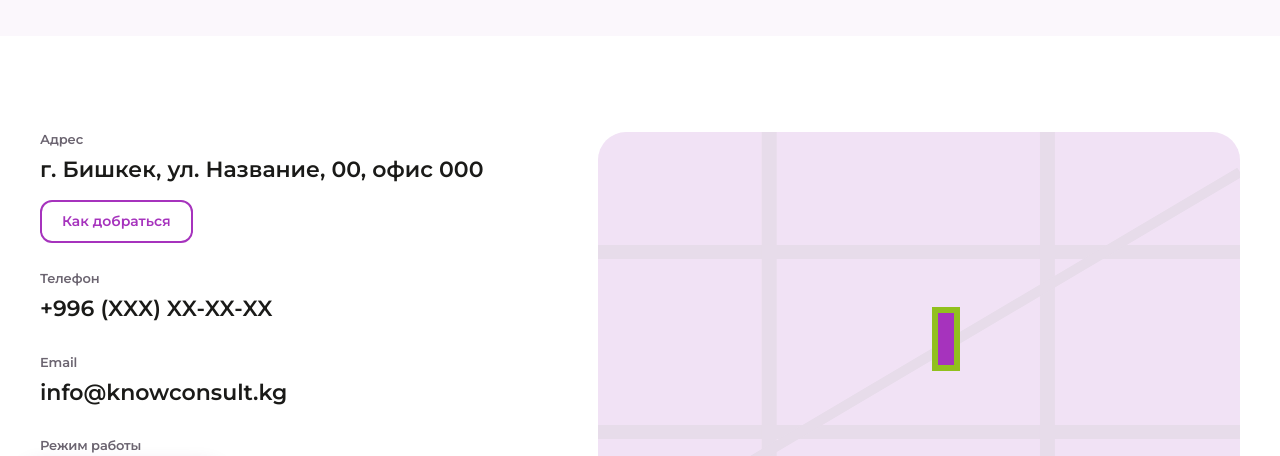
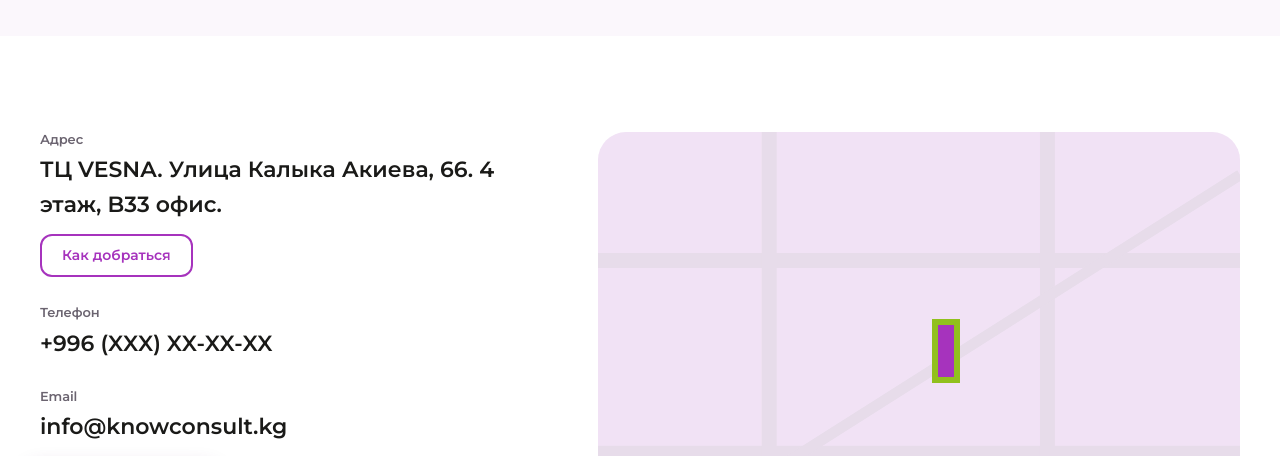
Before and after one commit to VladIgnat67/KNOW_consult, a plain HTML site: page contacts.html in a window 1280 px wide. Shown: the part 276-732 px from the top of the page. Drawn offline with Linux system fonts and the light colour scheme.

Commit message:
Add files via upload

```diff
--- a/contacts.html
+++ b/contacts.html
@@ -24,7 +24,7 @@
       <div class="section">
         <div class="wrap contacts">
           <div class="info">
-            <div><h4>Адрес</h4><p>г. Бишкек, ул. Название, 00, офис 000</p><a class="btn btn-secondary btn-m" style="margin-top:12px; font-size:14px" href="https://go.2gis.com/m7VSU" target="_blank" rel="noopener">Как добраться</a></div>
+            <div><h4>Адрес</h4><p>ТЦ VESNA. Улица Калыка Акиева, 66. 4 этаж, B33 офис.</p><a class="btn btn-secondary btn-m" style="margin-top:12px; font-size:14px" href="https://go.2gis.com/m7VSU" target="_blank" rel="noopener">Как добраться</a></div>
             <div><h4>Телефон</h4><a href="tel:+996000000000">+996 (XXX) XX-XX-XX</a></div>
             <div><h4>Email</h4><a href="mailto:info@knowconsult.kg">info@knowconsult.kg</a></div>
             <div><h4>Режим работы</h4><p>Пн–Пт, 9:00–18:00</p></div>
```
